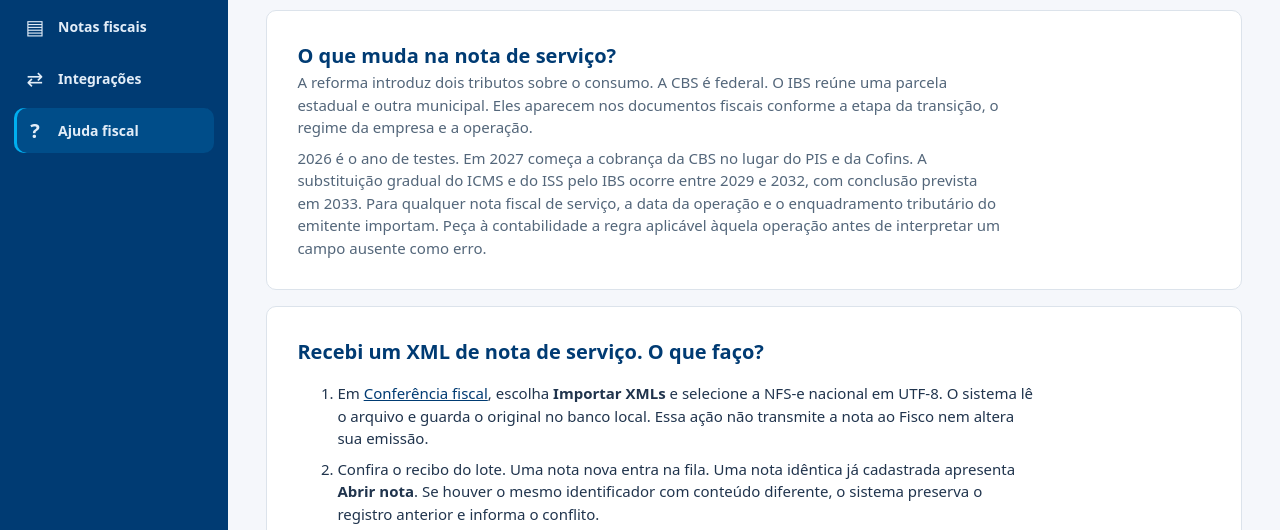
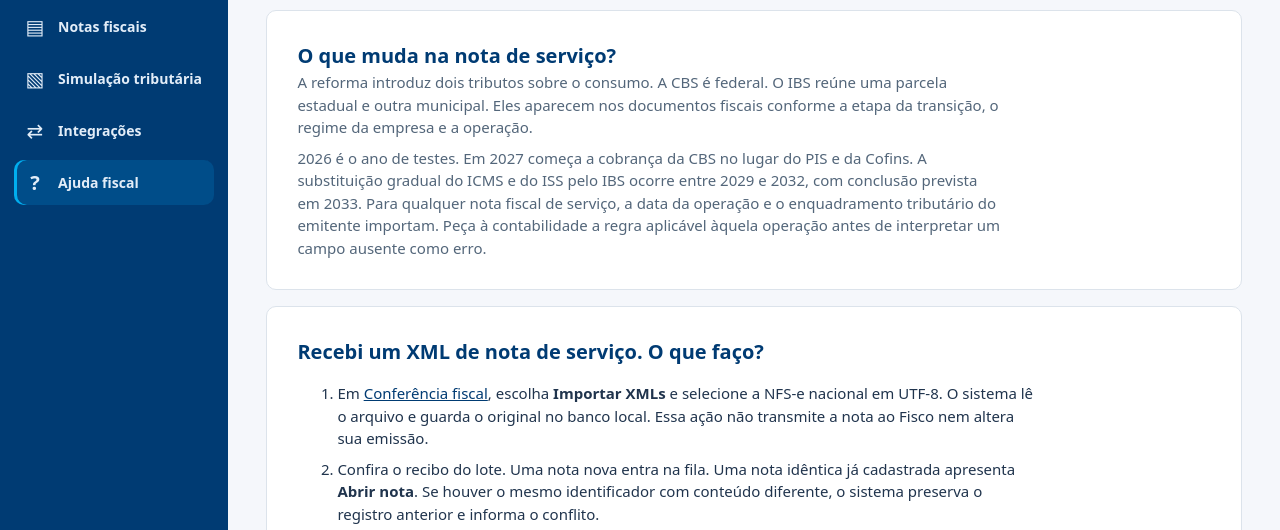
Before and after one commit to CMOURASIGA/Cfiscal, a plain HTML site: page web/ajuda.html in a window 1280 px wide. Shown: the part 198-728 px from the top of the page. Drawn offline with Linux system fonts and the light colour scheme.

Commit message:
ux: manter a rotina simulacao no menu da ajuda fiscal

```diff
--- a/web/ajuda.html
+++ b/web/ajuda.html
@@ -1,5 +1,5 @@
 <!doctype html><html lang="pt-BR"><head><meta charset="utf-8"><meta name="viewport" content="width=device-width,initial-scale=1"><title>Ajuda fiscal | CFiscal</title><link rel="icon" href="marca.svg?v=2"><link rel="stylesheet" href="style.css"><script defer src="navigation.js"></script></head><body data-page="ajuda">
-<aside id="sidebar" class="app-sidebar"><div class="brand"><img src="marca.svg?v=2" alt="Ícone CFiscal"><span class="brand-name">CFiscal</span><button type="button" id="sidebarToggle" title="Recolher ou expandir menu" aria-label="Recolher menu lateral" aria-expanded="true">☰</button></div><nav aria-label="Navegação principal"><a href="/#painel" data-nav="painel"><span class="nav-icon">▦</span><span class="nav-label">Dashboard</span></a><a href="/#clientes" data-nav="clientes"><span class="nav-icon">♧</span><span class="nav-label">Clientes</span></a><a href="/#notas" data-nav="notas"><span class="nav-icon">▤</span><span class="nav-label">Notas fiscais</span></a><a href="/#integracoes" data-nav="integracoes"><span class="nav-icon">⇄</span><span class="nav-label">Integrações</span></a><a href="ajuda.html" data-nav="ajuda" aria-current="page"><span class="nav-icon">?</span><span class="nav-label">Ajuda fiscal</span></a></nav><small class="sidebar-foot">CFiscal • Homologação local</small></aside>
+<aside id="sidebar" class="app-sidebar"><div class="brand"><img src="marca.svg?v=2" alt="Ícone CFiscal"><span class="brand-name">CFiscal</span><button type="button" id="sidebarToggle" title="Recolher ou expandir menu" aria-label="Recolher menu lateral" aria-expanded="true">☰</button></div><nav aria-label="Navegação principal"><a href="/#painel" data-nav="painel"><span class="nav-icon">▦</span><span class="nav-label">Dashboard</span></a><a href="/#clientes" data-nav="clientes"><span class="nav-icon">♧</span><span class="nav-label">Clientes</span></a><a href="/#notas" data-nav="notas"><span class="nav-icon">▤</span><span class="nav-label">Notas fiscais</span></a><a href="/#simulacao" data-nav="simulacao"><span class="nav-icon">▧</span><span class="nav-label">Simulação tributária</span></a><a href="/#integracoes" data-nav="integracoes"><span class="nav-icon">⇄</span><span class="nav-label">Integrações</span></a><a href="ajuda.html" data-nav="ajuda" aria-current="page"><span class="nav-icon">?</span><span class="nav-label">Ajuda fiscal</span></a></nav><small class="sidebar-foot">CFiscal • Homologação local</small></aside>
 <main class="help" id="appMain"><header><span>CFiscal · Conferência tributária</span><b>Ambiente local</b></header><section class="title"><div><h1>Ajuda fiscal</h1><p>Entenda o que o CFiscal consegue conferir em uma nota de serviço.</p></div></section>
 <section class="sheet"><h2>O que muda na nota de serviço?</h2><p>A reforma introduz dois tributos sobre o consumo. A CBS é federal. O IBS reúne uma parcela estadual e outra municipal. Eles aparecem nos documentos fiscais conforme a etapa da transição, o regime da empresa e a operação.</p><p>2026 é o ano de testes. Em 2027 começa a cobrança da CBS no lugar do PIS e da Cofins. A substituição gradual do ICMS e do ISS pelo IBS ocorre entre 2029 e 2032, com conclusão prevista em 2033. Para qualquer nota fiscal de serviço, a data da operação e o enquadramento tributário do emitente importam. Peça à contabilidade a regra aplicável àquela operação antes de interpretar um campo ausente como erro.</p></section>
 <section class="sheet"><h2>Recebi um XML de nota de serviço. O que faço?</h2><ol><li>Em <a href="/">Conferência fiscal</a>, escolha <strong>Importar XMLs</strong> e selecione a NFS-e nacional em UTF-8. O sistema lê o arquivo e guarda o original no banco local. Essa ação não transmite a nota ao Fisco nem altera sua emissão.</li><li>Confira o recibo do lote. Uma nota nova entra na fila. Uma nota idêntica já cadastrada apresenta <strong>Abrir nota</strong>. Se houver o mesmo identificador com conteúdo diferente, o sistema preserva o registro anterior e informa o conflito.</li><li>Abra a nota para ver emitente, CNPJ, competência, valor do serviço e tributos informados. A conferência inicial soma IBS estadual e municipal e compara essa soma com o total declarado. A CBS aparece como valor declarado.</li><li>Se precisar comparar CBS e IBS com uma calculadora da Receita, abra <strong>Motores</strong>, confirme o regime e os dados da operação e consulte o serviço instalado localmente. O resultado depende das premissas informadas. Depois registre sua conclusão em <strong>Revisão</strong>.</li></ol></section>
```
